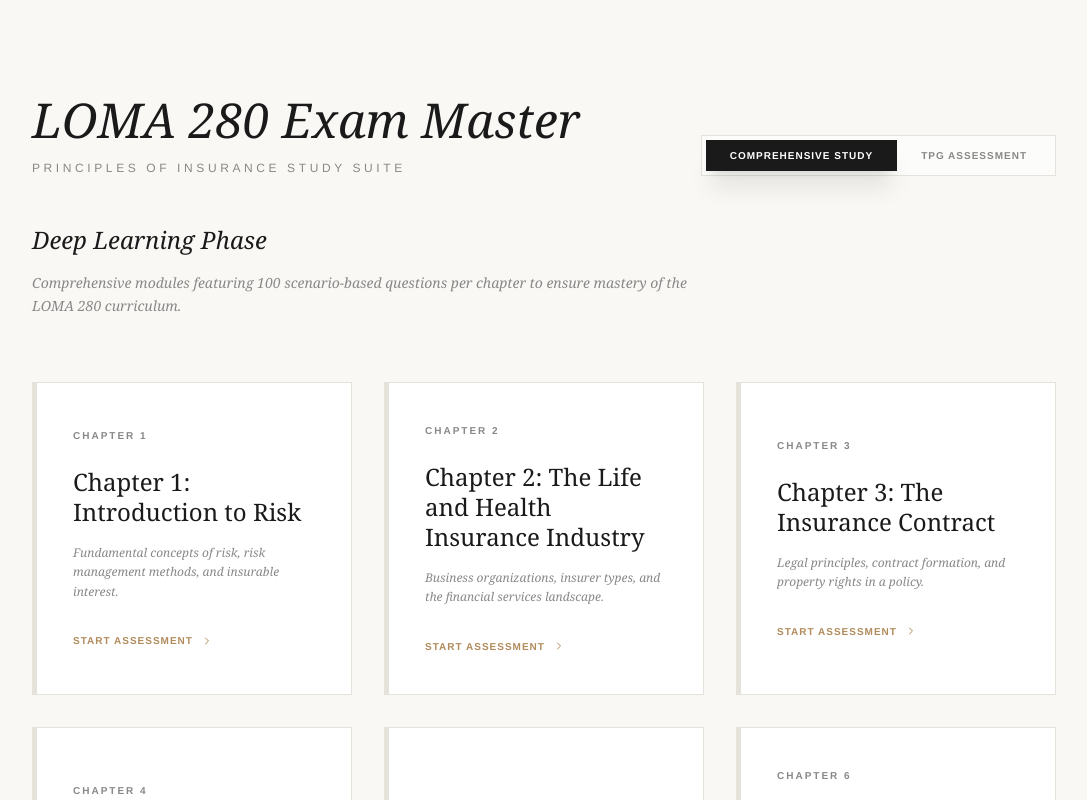
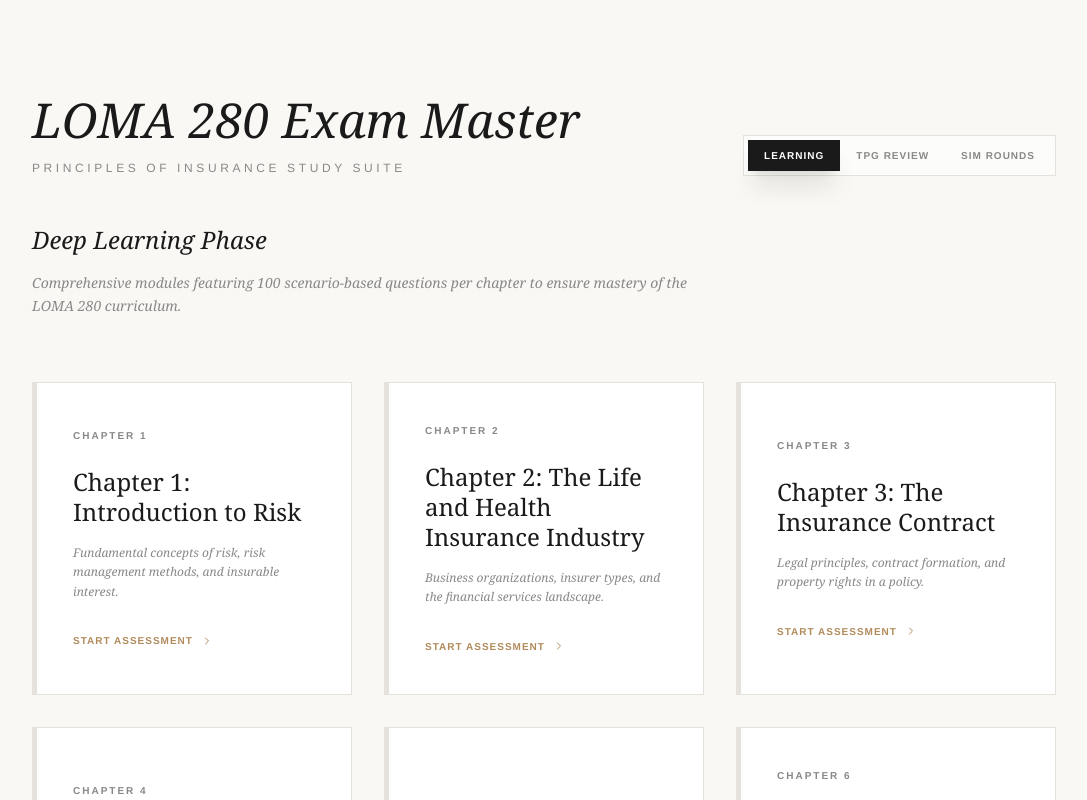
Before and after one commit to safdar8455/LOMAEXAM, a React (Vite) app: page / in a window 1280 px wide. Shown: the top 800 px of the page, without its empty margins (96-1183 px from the left). Built offline with nearby package versions, Linux system fonts and the light colour scheme.

Commit message:
samultion round is added

```diff
--- a/src/App.tsx
+++ b/src/App.tsx
@@ -17,7 +17,8 @@ import { chapter12Questions } from './data/chapter12';
 import { chapter13Questions } from './data/chapter13';
 import { chapter14Questions } from './data/chapter14';
 import { finalExamQuestions } from './data/finalExam';
-import { tpgChapterQuestions } from './data/tpgChaterQuestions';
+import { tpgChapterQuestions } from './data/tpgChapterQuestions';
+import { simulationRounds } from './data/simulationExams';
 
 const studyChapters: Chapter[] = [
   {
@@ -127,14 +128,26 @@ const tpgChapters: Chapter[] = [
   }
 ];
 
+const simulationChapters: Chapter[] = simulationRounds.map((round, index) => ({
+  id: index + 1,
+  title: `Simulation Round ${index + 1}`,
+  description: `Full-length 60-question simulation with weighting equivalent to the official LOMA Test Preparation Guide.`,
+  questions: round
+}));
+
 
 export default function App() {
-  const [appMode, setAppMode] = useState<'learning' | 'assessment'>('learning');
+  const [appMode, setAppMode] = useState<'learning' | 'assessment' | 'simulation'>('learning');
   const [selectedChapterId, setSelectedChapterId] = useState<number | null>(null);
 
-  const activeChapters = useMemo(() =>
-    appMode === 'learning' ? studyChapters : tpgChapters
-  , [appMode]);
+  const activeChapters = useMemo(() => {
+    switch(appMode) {
+      case 'learning': return studyChapters;
+      case 'assessment': return tpgChapters;
+      case 'simulation': return simulationChapters;
+      default: return studyChapters;
+    }
+  }, [appMode]);
 
   const [currentQuestionIndex, setCurrentQuestionIndex] = useState(0);
   const [selectedOption, setSelectedOption] = useState<number | null>(null);
@@ -201,31 +214,41 @@ export default function App() {
             <div className="flex bg-white/50 backdrop-blur p-1 border border-border">
               <button
                 onClick={() => setAppMode('learning')}
-                className={`px-6 py-2 font-sans text-[10px] font-bold uppercase tracking-widest transition-all ${
+                className={`px-4 py-2 font-sans text-[10px] font-bold uppercase tracking-widest transition-all ${
                   appMode === 'learning' ? 'bg-ink text-white shadow-xl' : 'text-muted hover:text-ink'
                 }`}
               >
-                Comprehensive Study
+                Learning
               </button>
               <button
                 onClick={() => setAppMode('assessment')}
-                className={`px-6 py-2 font-sans text-[10px] font-bold uppercase tracking-widest transition-all ${
+                className={`px-4 py-2 font-sans text-[10px] font-bold uppercase tracking-widest transition-all ${
                   appMode === 'assessment' ? 'bg-ink text-white shadow-xl' : 'text-muted hover:text-ink'
                 }`}
               >
-                TPG Assessment
+                TPG Review
+              </button>
+              <button
+                onClick={() => setAppMode('simulation')}
+                className={`px-4 py-2 font-sans text-[10px] font-bold uppercase tracking-widest transition-all ${
+                  appMode === 'simulation' ? 'bg-ink text-white shadow-xl' : 'text-muted hover:text-ink'
+                }`}
+              >
+                Sim Rounds
               </button>
             </div>
           </header>
 
           <div className="mb-16 max-w-2xl">
             <h2 className="font-serif italic text-2xl text-ink mb-4">
-              {appMode === 'learning' ? 'Deep Learning Phase' : 'Official Preparation Center'}
+              {appMode === 'learning' ? 'Deep Learning Phase' : appMode === 'assessment' ? 'Official Preparation Center' : 'Exam Simulation Room'}
             </h2>
             <p className="font-serif italic text-sm text-muted leading-relaxed">
               {appMode === 'learning'
                 ? 'Comprehensive modules featuring 100 scenario-based questions per chapter to ensure mastery of the LOMA 280 curriculum.'
-                : 'Accelerated assessment containing the official practice questions and sample exam from the LOMA Test Preparation Guide (TPG).'}
+                : appMode === 'assessment'
+                ? 'Accelerated assessment containing the official practice questions and sample exam from the LOMA Test Preparation Guide (TPG).'
+                : 'Full-length 60-question rounds sampled from our massive question bank. Same difficulty, unique questions every round.'}
             </p>
           </div>
 
@@ -345,7 +368,12 @@ export default function App() {
                   }}
                   className="text-[13px] font-sans hover:text-accent text-left"
                 >
-                  {c.id === 100 ? (appMode === 'learning' ? 'Prep Exam' : 'Sample Exam') : `Ch. ${c.id} ${appMode === 'learning' ? 'Study' : 'TPG'}`}
+                  {appMode === 'simulation'
+                    ? `Sim Round ${c.id}`
+                    : c.id === 100
+                    ? (appMode === 'learning' ? 'Prep Exam' : 'Sample Exam')
+                    : `Ch. ${c.id} ${appMode === 'learning' ? 'Study' : 'TPG'}`
+                  }
                 </button>
                 {c.id === selectedChapterId && <span className="text-[11px] font-sans opacity-60 ml-2">{Math.round(progress)}%</span>}
               </li>
--- /dev/null
+++ b/src/data/simulationExams.ts
@@ -0,0 +1,46 @@
+import { Question } from '../types';
+import { chapter1Questions } from './chapter1';
+import { chapter2Questions } from './chapter2';
+import { chapter3Questions } from './chapter3';
+import { chapter4Questions } from './chapter4';
+import { chapter5Questions } from './chapter5';
+import { chapter6Questions } from './chapter6';
+import { chapter7Questions } from './chapter7';
+import { chapter8Questions } from './chapter8';
+import { chapter9Questions } from './chapter9';
+import { chapter10Questions } from './chapter10';
+import { chapter11Questions } from './chapter11';
+import { chapter12Questions } from './chapter12';
+import { chapter13Questions } from './chapter13';
+import { chapter14Questions } from './chapter14';
+import { tpgChapterQuestions } from './tpgChapterQuestions';
+import { finalExamQuestions } from './finalExam';
+
+const getQuestions = (chapter: Question[], count: number, startOffset: number): Question[] => {
+  return chapter.slice(startOffset, startOffset + count);
+};
+
+// Weighting based on official TPG Sample Exam distribution
+const createSimulationRound = (offset: number): Question[] => {
+  return [
+    ...getQuestions(chapter1Questions, 4, offset),
+    ...getQuestions(chapter2Questions, 5, offset),
+    ...getQuestions(chapter3Questions, 3, offset),
+    ...getQuestions(chapter4Questions, 4, offset),
+    ...getQuestions(chapter5Questions, 4, offset),
+    ...getQuestions(chapter6Questions, 5, offset),
+    ...getQuestions(chapter7Questions, 4, offset),
+    ...getQuestions(chapter8Questions, 5, offset),
+    ...getQuestions(chapter9Questions, 4, offset),
+    ...getQuestions(chapter10Questions, 4, offset),
+    ...getQuestions(chapter11Questions, 4, offset),
+    ...getQuestions(chapter12Questions, 5, offset),
+    ...getQuestions(chapter13Questions, 4, offset),
+    ...getQuestions(chapter14Questions, 5, offset),
+    ...getQuestions(tpgChapterQuestions, 10,offset),
+    ...getQuestions(finalExamQuestions, 15, offset),
+
+  ].slice(0, 60);
+};
+
+export const simulationRounds: Question[][] = Array.from({ length: 21 }, (_, i) => createSimulationRound(i * 6));
```
Also changed, not shown: src/data/tpgChapterQuestions.ts (renamed from src/data/tpgChaterQuestions.ts).
